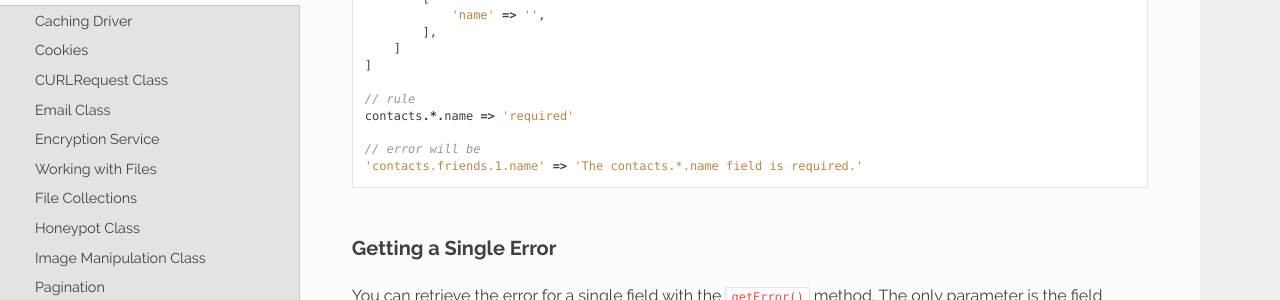
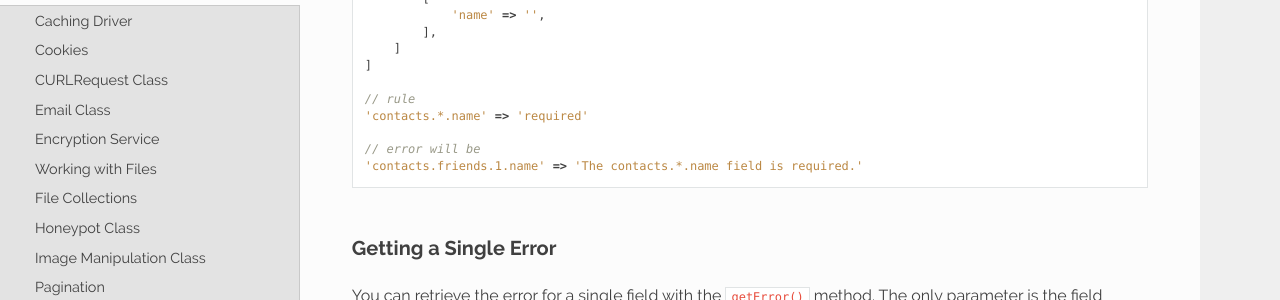
Before and after one commit to NEKOGET/ci4_user_guide_src, a Sphinx documentation site: the page built from source/libraries/validation.rst, in a window 1280 px wide and 900 px high, scrolled down 14237 px. Shown: the part 151-451 px from the top of the window. Built offline with Sphinx 7.4.7 and the Read the Docs theme 2.0.0, drawn with Linux system fonts in a browser that asks for light colours.

Commit message:
docs: add missing `'`

```diff
--- a/source/libraries/validation.rst
+++ b/source/libraries/validation.rst
@@ -458,7 +458,7 @@ When using a wildcard, the error will point to a specific field, replacing the a
     ]
 
     // rule
-    contacts.*.name => 'required'
+    'contacts.*.name' => 'required'
 
     // error will be
     'contacts.friends.1.name' => 'The contacts.*.name field is required.'
```
